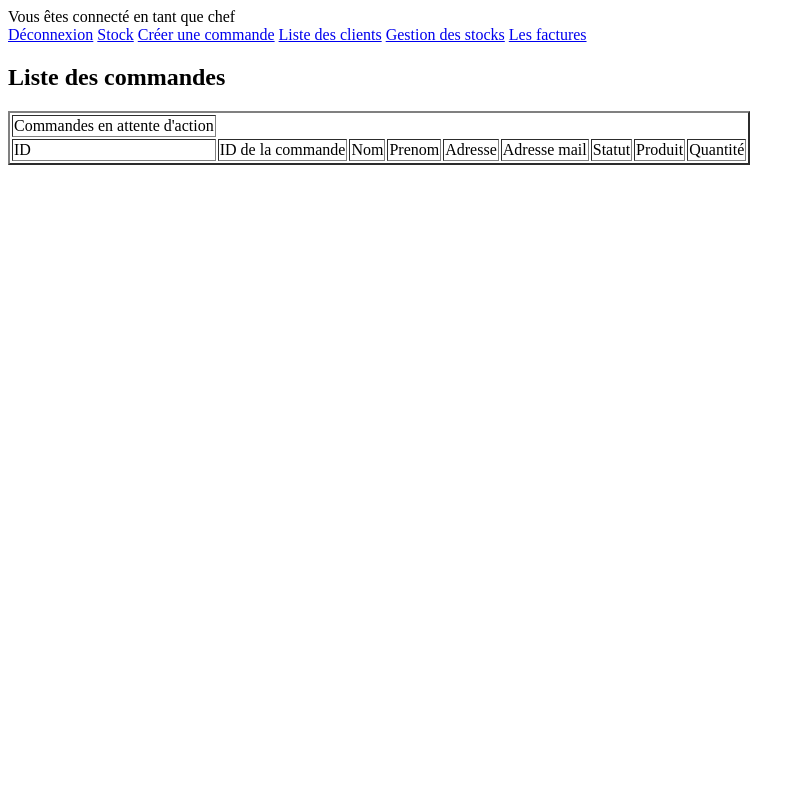
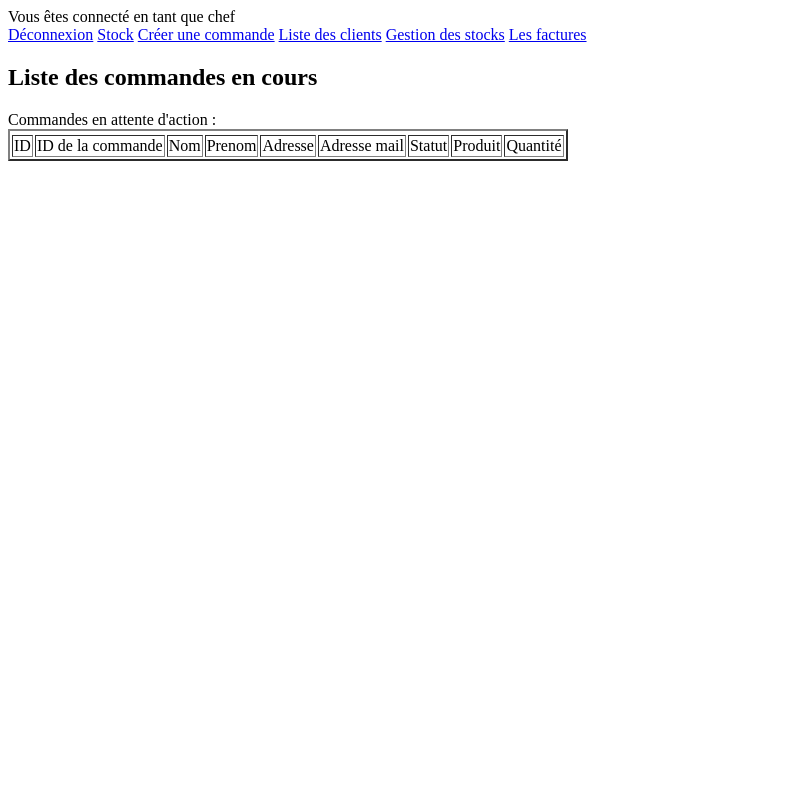
Before and after one commit to Theo6636/Projet_securite_entreprise, a PHP site: page /index.php in a window 1280 px wide. Shown: the whole page, without its empty margins (0-805 px from the left). Run offline with PHP 8.4, Linux system fonts and the light colour scheme; the visitor is signed in with stand-in values (Sample User, id 1); data comes from the database, SQL or seed files in the repository; some libraries are stand-ins or nearby versions.

Commit message:
Comptable fix

```diff
--- a/index.php
+++ b/index.php
@@ -74,7 +74,6 @@
         }
         elseif ($_SESSION["role"]=='comptable') {
         	include("tableau.php");
-        	include("facture.php");
         }
 
     }else{
--- a/tableau.php
+++ b/tableau.php
@@ -77,10 +77,10 @@ else if(action=='facturer'){
 </head>
 <body>
 
-<h2>Liste des commandes</h2>
+<h2>Liste des commandes en cours</h2>
 
 <table border="2">
-  <tr><td>Commandes en attente d'action</td></tr>
+  <tr>Commandes en attente d'action :</tr>
   <tr>
     <td>ID</td>
     <td>ID de la commande</td>
@@ -115,6 +115,7 @@ $check_blanche= mysqli_fetch_array($check_qte_2);
 while($data = mysqli_fetch_array($records))
 {if ($_SESSION["role"]=='commercial'){
   if ($data['statut']=='Created'){
+
 ?>
   <tr>
     <td><?php echo $data[0]; ?></td>
```
